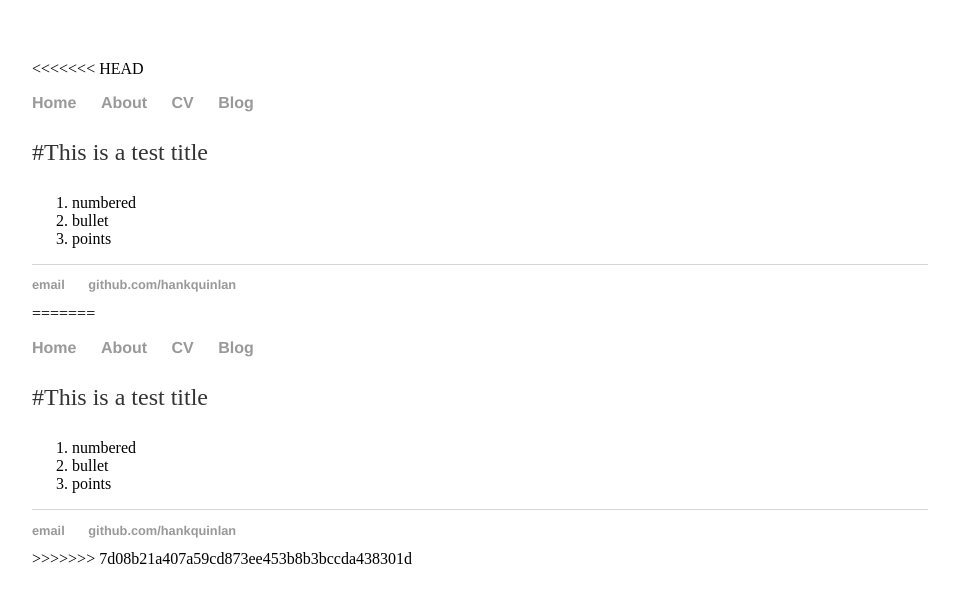
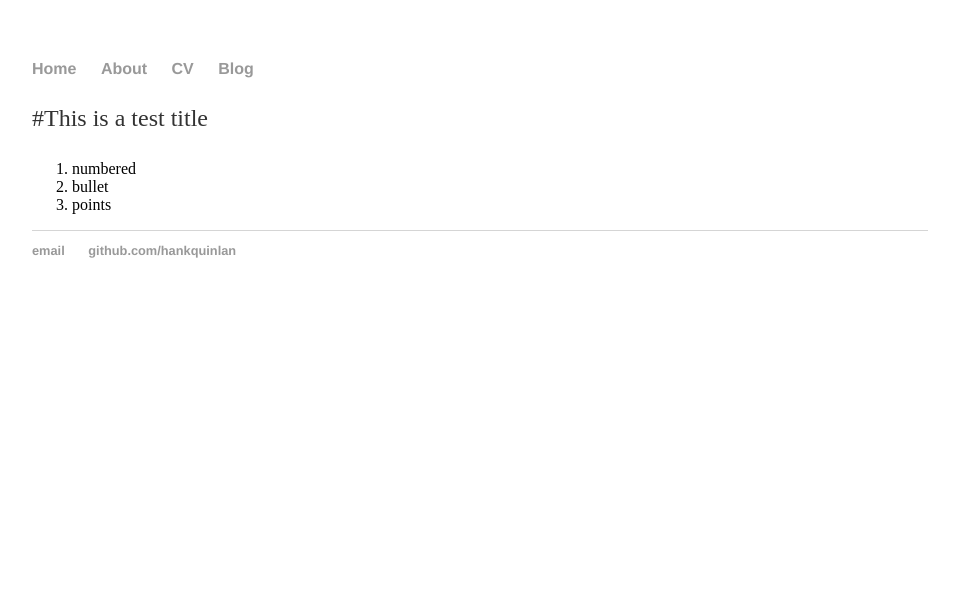
Before and after one commit to jimeobrien/jimeobrien.github.io, a Jekyll site: the page built from test.md, in a window 1280 px wide. Shown: the top 603 px of the page, without its empty margins (160-1119 px from the left). Built offline with Jekyll 4.4.1, drawn with Linux system fonts in a browser that asks for light colours; our own code applies the rules of GitHub Pages for plain Markdown files.

Commit message:
mess about

```diff
--- a/_layouts/default.html
+++ b/_layouts/default.html
@@ -1,33 +1,3 @@
-<<<<<<< HEAD
-<!DOCTYPE html>
-	<html>
-		<head>
-			<title>{{ page.title }}</title>
-			<!-- link to main stylesheet -->
-			<link rel="stylesheet" type="text/css" href="/css/main.css">
-		</head>
-		<body>
-			<nav>
-	    		<ul>
-	        		<li><a href="/">Home</a></li>
-		        	<li><a href="/about">About</a></li>
-	        		<li><a href="/cv">CV</a></li>
-	        		<li><a href="/blog">Blog</a></li>
-	    		</ul>
-			</nav>
-			<div class="container">
-
-			{{ content }}
-
-			</div><!-- /.container -->
-			<footer>
-	    		<ul>
-	        		<li><a href="mailto:hankquinlanhub@gmail.com">email</a></li>
-	        		<li><a href="https://github.com/">github.com/hankquinlan</a></li>
-				</ul>
-			</footer>
-		</body>
-=======
 <!DOCTYPE html>
 	<html>
 		<head>
@@ -56,5 +26,4 @@
 				</ul>
 			</footer>
 		</body>
->>>>>>> 7d08b21a407a59cd873ee453b8b3bccda438301d
 	</html>
```
